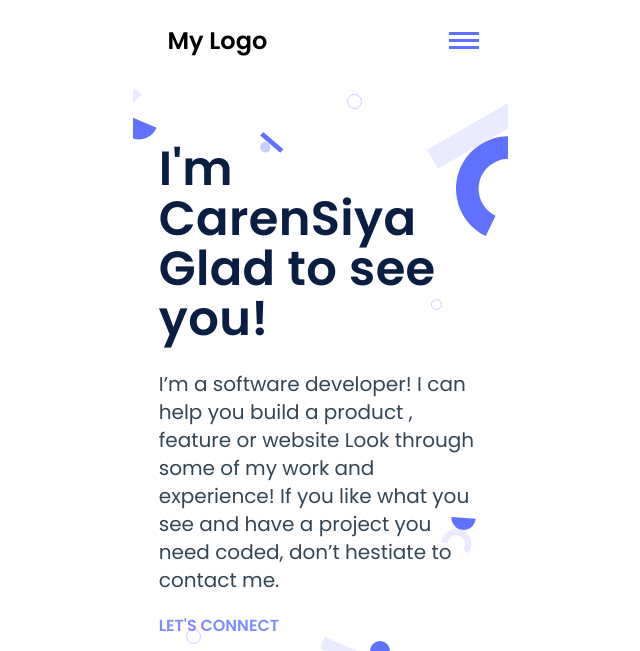
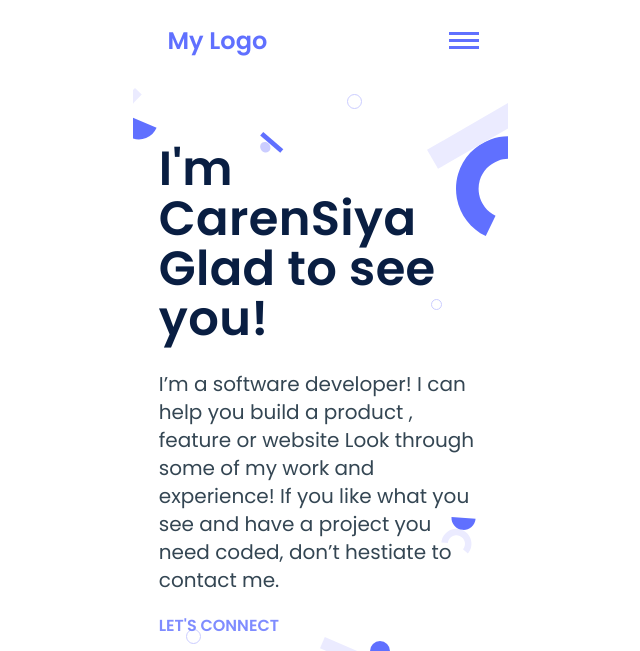
Before and after one commit to Caren-Koroeny/carensiya-portfolio, a plain HTML site: page index.html in a window 1280 px wide. Shown: the top 651 px of the page, without its empty margins (320-960 px from the left). Drawn offline with Linux system fonts and the light colour scheme.

Commit message:
changes on logo from ul to div

```diff
--- a/css/style.css
+++ b/css/style.css
@@ -36,6 +36,10 @@ ul {
   padding: 20px;
   font-weight: 800;
   font-size: 24px;
+}
+
+.logo-text {
+  color: #6070ff;
 }
 
 .menu-part {
--- a/index.html
+++ b/index.html
@@ -14,9 +14,9 @@
 <body>
   <header>
       <nav>
-          <ul class="logo-part">
-              <li class="logo-link">My Logo</li>
-          </ul>
+          <div class="logo-part">
+              <h4 class="logo-text">My Logo</h4>
+          </div>
 
 
               <ul class="hamburgur">
```
